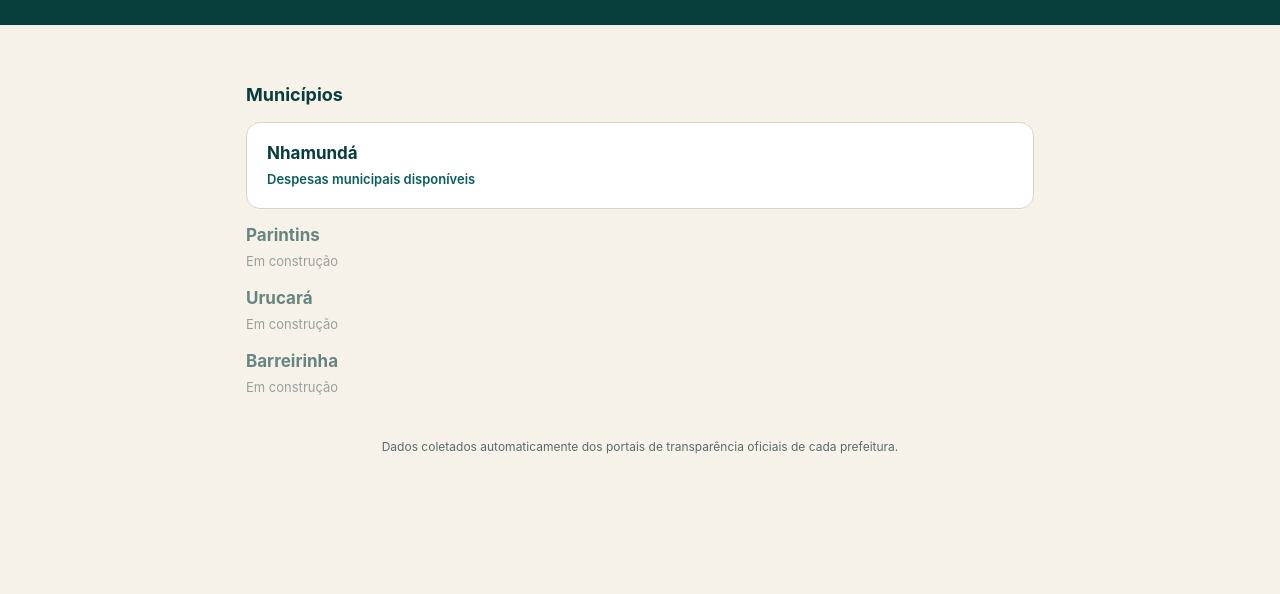
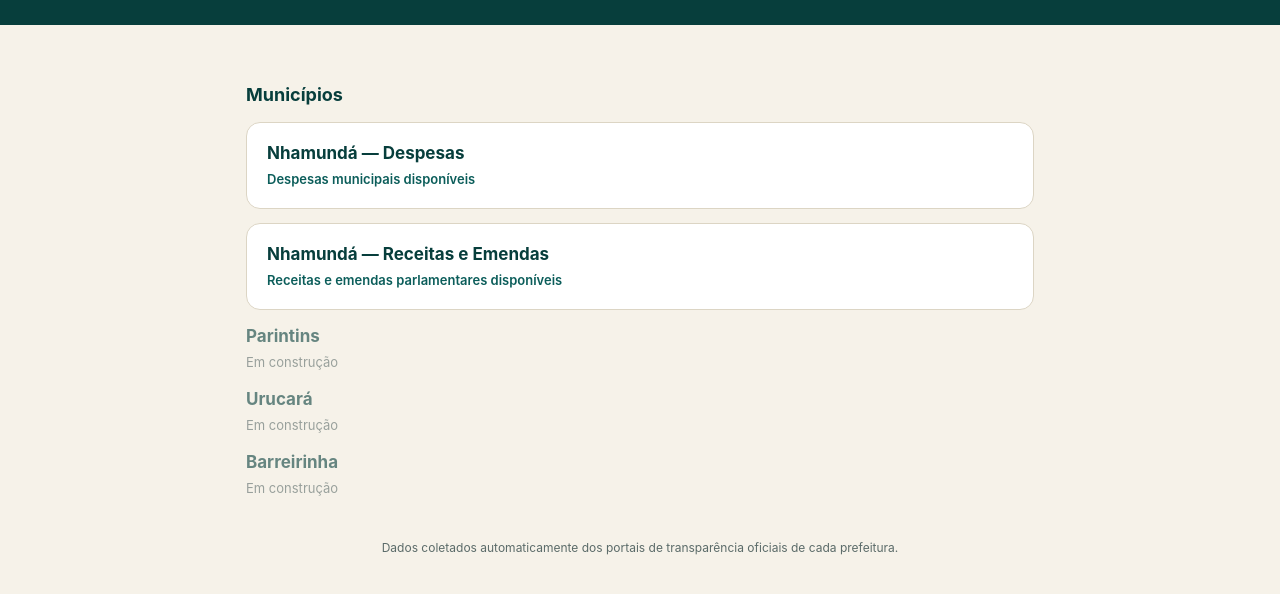
Before and after one commit to joaodiasbingo/transparencia-am, a website: page index.html in a window 1280 px wide. Shown: the part 158-752 px from the top of the page. Drawn offline with Linux system fonts and the light colour scheme.

Commit message:
Update municipality card names and add links

```diff
--- a/index.html
+++ b/index.html
@@ -105,8 +105,12 @@
   <h2 class="secao">Municípios</h2>
   <div class="lista-municipios">
     <a class="municipio-card disponivel" href="despesas.html">
-      <div class="nome">Nhamundá</div>
+      <div class="nome">Nhamundá — Despesas</div>
       <div class="status">Despesas municipais disponíveis</div>
+    </a>
+    <a class="municipio-card disponivel" href="receitas.html">
+      <div class="nome">Nhamundá — Receitas e Emendas</div>
+      <div class="status">Receitas e emendas parlamentares disponíveis</div>
     </a>
     <div class="municipio-card em-breve">
       <div class="nome">Parintins</div>
```
